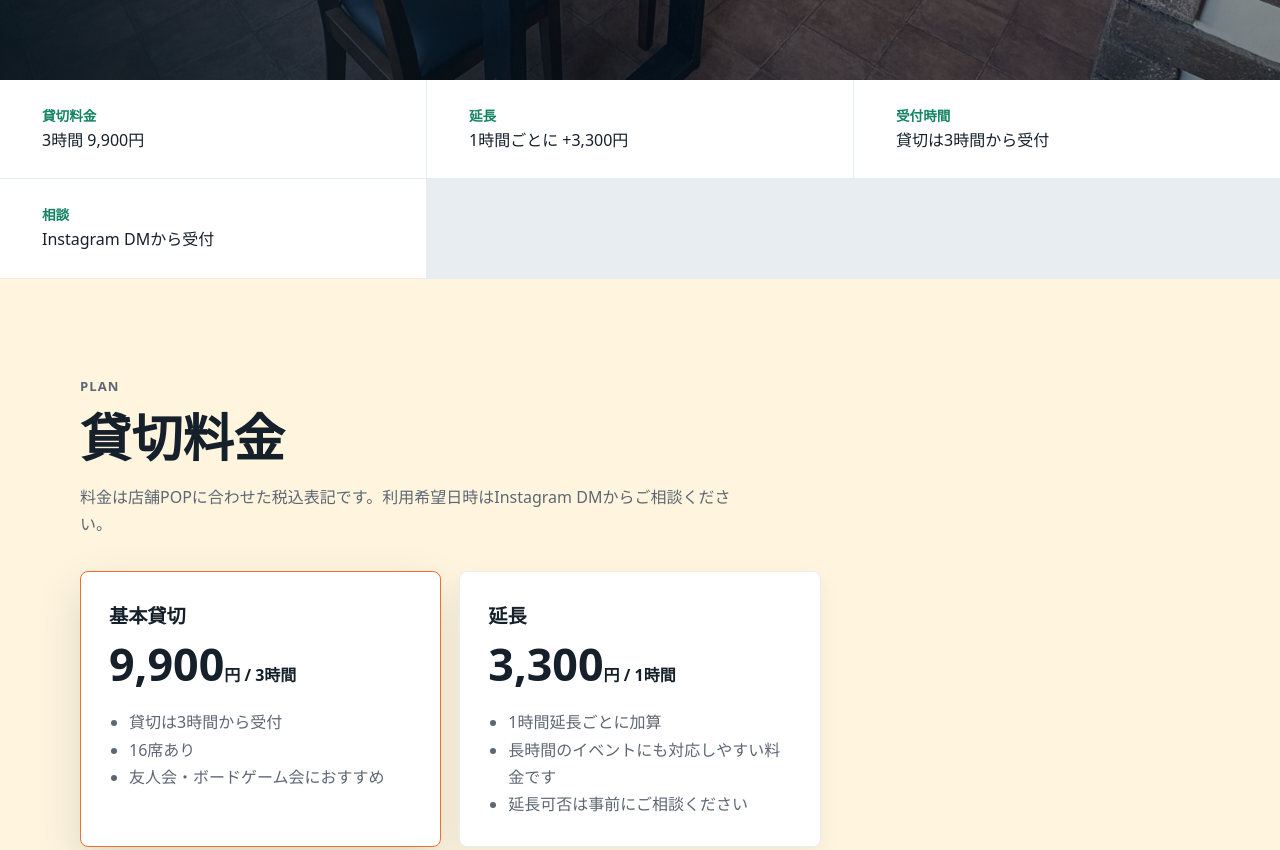
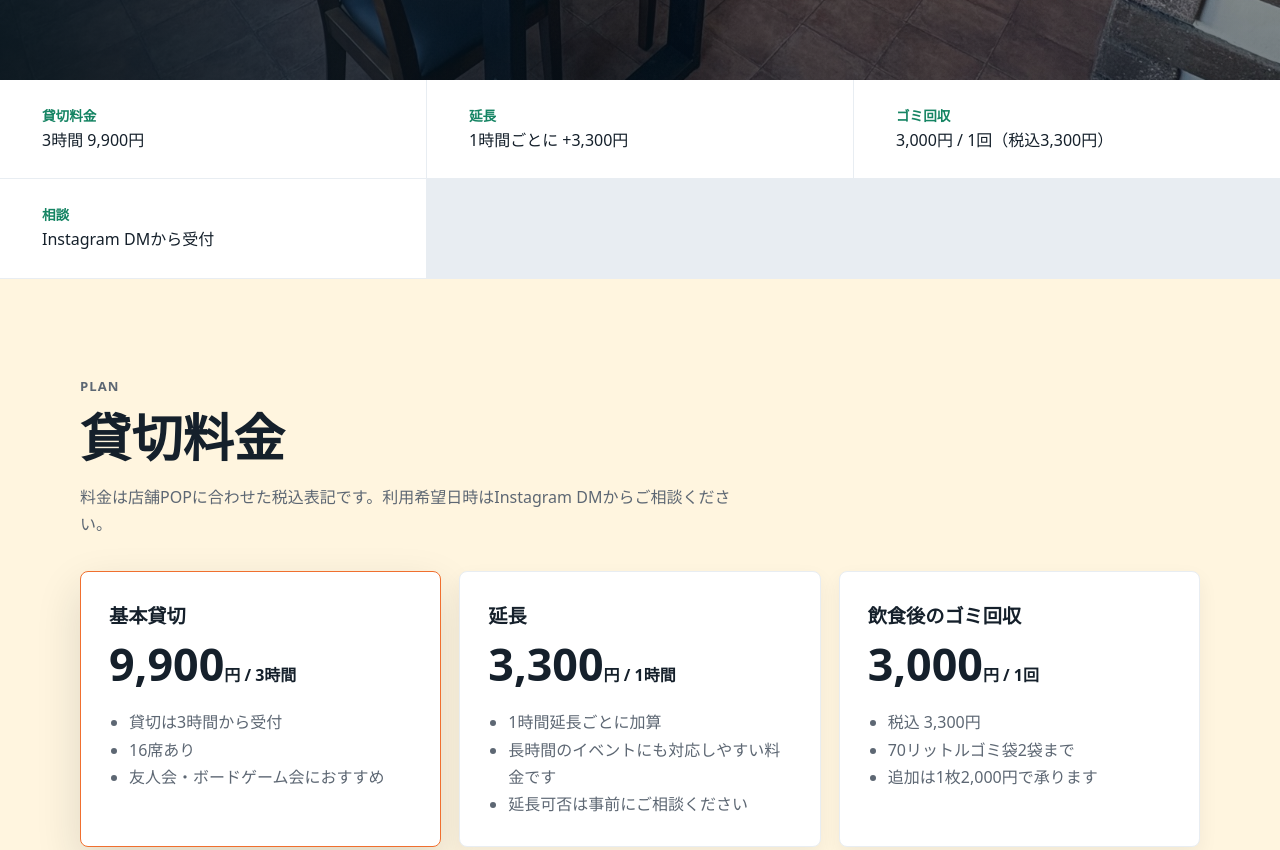
Before and after one commit to enust369/luida-base-site, a plain HTML site: page kashikiri.html in a window 1280 px wide. Shown: the part 680-1530 px from the top of the page. Drawn offline with Linux system fonts and the light colour scheme.

Commit message:
貸切ページにゴミ回収料金を追加

```diff
--- a/kashikiri.html
+++ b/kashikiri.html
@@ -6,7 +6,7 @@
     <title>貸切利用 | LUIDA BASE 高知のボードゲームカフェ</title>
     <meta
       name="description"
-      content="LUIDA BASEの貸切利用案内。3時間9,900円、1時間延長ごとに+3,300円。高知市本町のボードゲームカフェを友人会・ボードゲーム会・小規模イベントにご利用いただけます。"
+      content="LUIDA BASEの貸切利用案内。3時間9,900円、1時間延長ごとに+3,300円。飲食後のゴミ回収オプションにも対応しています。高知市本町のボードゲームカフェを友人会・ボードゲーム会・小規模イベントにご利用いただけます。"
     >
     <link rel="icon" type="image/svg+xml" href="./favicon.svg">
     <link rel="icon" type="image/png" href="./favicon.png">
@@ -35,6 +35,7 @@
         <a href="./#price">料金</a>
         <a href="./#how-to-use">利用方法</a>
         <a href="./#games">遊べるゲーム</a>
+        <a href="./#faq">FAQ</a>
         <a href="./kashikiri.html">貸切</a>
         <a href="./#access">アクセス</a>
         <a class="nav-reserve" href="#reserve">問い合わせ</a>
@@ -69,8 +70,8 @@
           <span>1時間ごとに +3,300円</span>
         </div>
         <div>
-          <strong>受付時間</strong>
-          <span>貸切は3時間から受付</span>
+          <strong>ゴミ回収</strong>
+          <span>3,000円 / 1回（税込3,300円）</span>
         </div>
         <div>
           <strong>相談</strong>
@@ -101,6 +102,15 @@
               <li>1時間延長ごとに加算</li>
               <li>長時間のイベントにも対応しやすい料金です</li>
               <li>延長可否は事前にご相談ください</li>
+            </ul>
+          </article>
+          <article class="price-card">
+            <h3>飲食後のゴミ回収</h3>
+            <p class="price"><span>3,000</span>円 / 1回</p>
+            <ul>
+              <li>税込 3,300円</li>
+              <li>70リットルゴミ袋2袋まで</li>
+              <li>追加は1枚2,000円で承ります</li>
             </ul>
           </article>
         </div>
@@ -143,7 +153,7 @@
           <article>
             <span>01</span>
             <h3>Instagram DMで相談</h3>
-            <p>希望日、開始時間、利用時間、人数、利用目的をお送りください。</p>
+            <p>希望日、開始時間、利用時間、人数、利用目的、ゴミ回収の希望有無をお送りください。</p>
           </article>
           <article>
             <span>02</span>
@@ -165,6 +175,7 @@
           <p>
             貸切は3時間からのみ受付しています。営業日・営業時間、利用可否はInstagramまたはGoogleページの最新情報もあわせてご確認ください。
             飲食物はペットボトル飲料・軽食は持ち込みOKですが、油物・カップ麺・弁当・においの強い食べ物はご遠慮ください。
+            飲食後のゴミ回収を希望される場合は、70リットルゴミ袋2袋まで3,000円（税込3,300円）で承ります。追加は1枚2,000円です。
           </p>
         </div>
       </section>
@@ -174,7 +185,7 @@
           <p class="eyebrow">CONTACT</p>
           <h2>貸切相談はInstagram DMへ</h2>
           <p>
-            希望日・開始時間・利用時間・人数・利用目的を送っていただくと確認しやすいです。
+            希望日・開始時間・利用時間・人数・利用目的・ゴミ回収の希望有無を送っていただくと確認しやすいです。
           </p>
         </div>
         <div class="reserve-actions">
```
